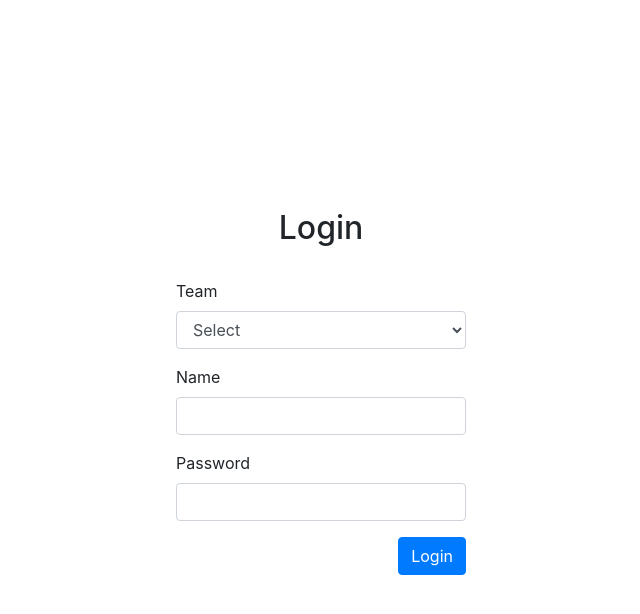
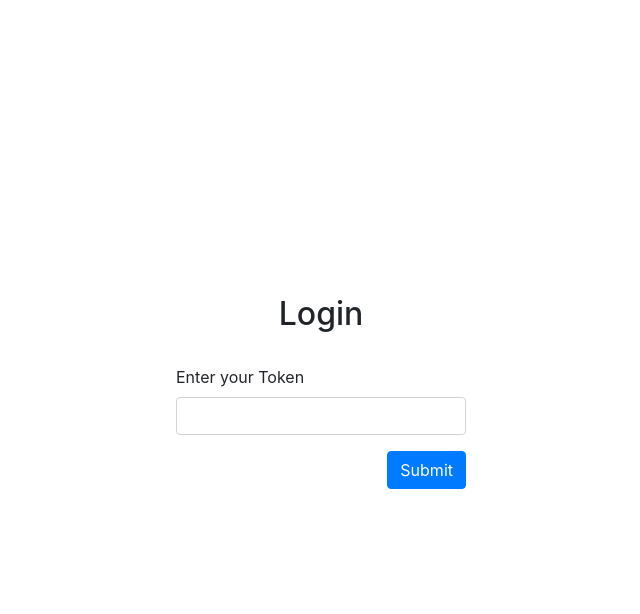
Before and after one commit to Tanushree238/buzzer, a Django app: page / in a window 1280 px wide. Shown: the top 614 px of the page, without its empty margins (319-959 px from the left). Run offline with Django 3.2, Linux system fonts and the light colour scheme; some libraries are stand-ins or nearby versions.

Commit message:
Settings updated

```diff
--- a/accounts/views.py
+++ b/accounts/views.py
@@ -11,24 +11,20 @@ import pytz
 def login_page(request):
     post_data = request.POST or None
     if post_data:
-        username = post_data.get("username")
-        name = post_data.get("name")
-        password = post_data.get("password")
-        user_obj = authenticate( request, username=username, password=password)
-        if user_obj:
+        token = post_data.get("token")
+        user_obj = User.objects.filter(password=token).first()
+        if user_obj and user_obj.is_active:
             login(request, user_obj )
-            messages.success(request, 'Login successful!')
             if user_obj.is_superuser:
                 return redirect('admin')
             else:
                 return redirect('home')
         else:
-            messages.error(request, 'Incorrect Password.')
+            messages.error(request, 'Incorrect Token.')
             return redirect('login')
     return render(request,"login.html",{'title':"Login"})
 
 
-@staff_member_required
 def admin_page(request,ques_id=None, *args, **kwargs):
     last_ques = Question.get_last_question()
     buzzer_start = False
@@ -52,10 +48,10 @@ def admin_page(request,ques_id=None, *args, **kwargs):
     for buzzer_log_obj in buzzer_log_objs:
         log={}
         log['sno']=count
-        log['username']=buzzer_log_obj.user.username.upper()
-        log["timestamp"]=(buzzer_log_obj.timestamp.replace(tzinfo=None)+timedelta(hours=5,minutes=30)).strftime("%b %d, %I:%M:%S %p")
+        log['username']=buzzer_log_obj.user.username.split("|")[1]
+        log["timestamp"]=(buzzer_log_obj.timestamp.replace(tzinfo=None)+timedelta(hours=5,minutes=30)).strftime("%b %d, %I:%M:%S:%f %p")
         log["ques_id"]=buzzer_log_obj.ques_id
-        log["name"]=buzzer_log_obj.name
+        log["name"]=buzzer_log_obj.user.username.split("|")[0]
         count+=1
         buzzer_logs.append(log)
     questions = [i for i in range(1,ques_count+1)]
@@ -75,6 +71,7 @@ def buzzer_end(request, ques_no, *args, **kwargs):
 
 
 def home_page(request, *args, **kwargs):
+    name = request.user.username.split("|")[0]
     last_ques = Question.get_last_question()
     if last_ques:
         ques_count = last_ques.id
@@ -82,7 +79,7 @@ def home_page(request, *args, **kwargs):
             ques_count+=1
     else:
         ques_count = 1
-    return render(request,"home.html",{'ques_count':ques_count,'title':"Home"})
+    return render(request,"home.html",{'ques_count':ques_count,'title':"Home","name":name})
 
 
 def press_buzzer(request, name, *args, **kwargs):
--- a/templates/login.html
+++ b/templates/login.html
@@ -5,38 +5,15 @@
     <form action="." method="POST" class="login_form d-flex w-25 justify-content-center flex-wrap" >
         <h2 class="pb-4">Login </h2>
         {% csrf_token %}
+
         <div class="form-group col-md-12">
-            <label>Team</label>
-            <select class="form-control" name="username" required>
-                <option value="" disabled selected >Select</option>
-                <option value="d2" >D2</option>
-                <option value="p1" >P1</option>
-                <option value="admin" >Mentor</option>
-            </select>
+            <label>Enter your Token</label>
+            <input type="text" class="form-control" name="token" id="token" required>
         </div>
+
         <div class="form-group col-md-12">
-            <label>Name</label>
-            <input type="name" class="form-control" name="name" id="name" required>
-        </div>
-        <div class="form-group col-md-12">
-            <label>Password</label>
-            <input type="password" class="form-control" name="password" required>
-        </div>
-        <div class="form-group col-md-12">
-            <button type="submit" class="btn btn-primary float-right">Login</button>
+            <button type="submit" class="btn btn-primary float-right">Submit</button>
         </div>
     </form>
 </div>
 {% endblock %}
-
-{% block js %}
-<script>
-    $(document).ready(function(){
-        $("#name").on("change",function(){
-            console.log( $("#name").val() )
-            window.localStorage.setItem('name',$("#name").val());
-        });
-    })
-
-</script>
-{% endblock %}
```
Also changed, not shown: populate.py (added, +38 -0 lines), templates/home.html (+2 -13 lines).
